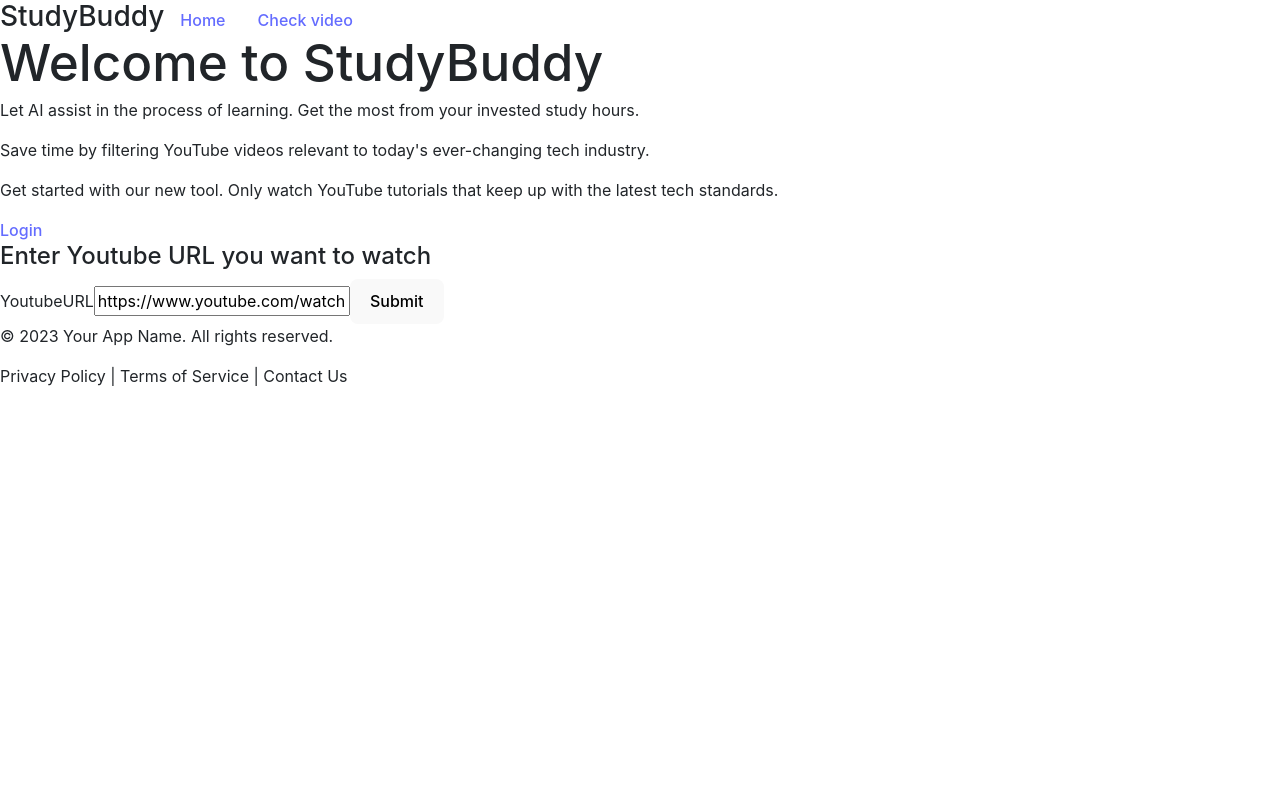
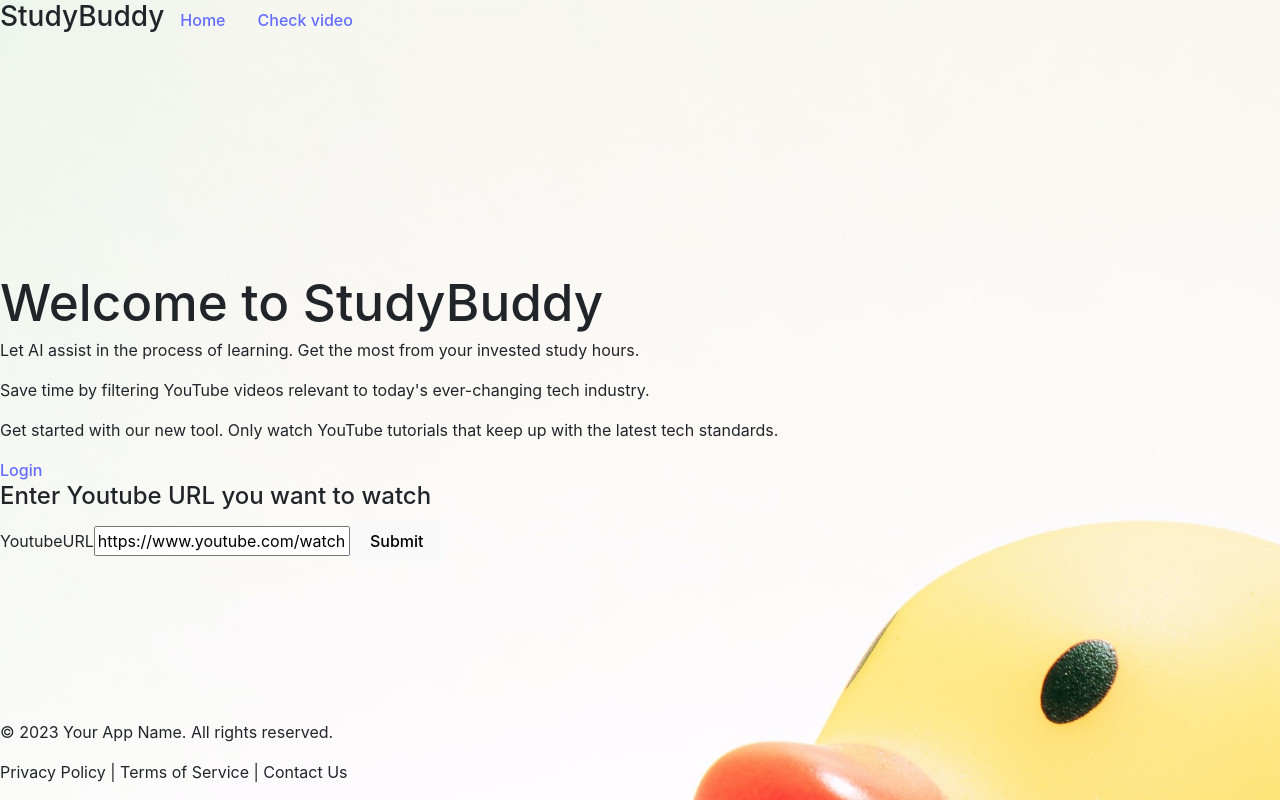
Before and after one commit to gorhgo3/assisting-your-learning, a React (Vite) app: page / in a window 1280 px wide. Built offline with nearby package versions, Linux system fonts and the light colour scheme; no server answers.

Commit message:
css changes made

```diff
--- a/client/src/styles/App.css
+++ b/client/src/styles/App.css
@@ -1,11 +1,6 @@
 #root {
   max-width: 1280px;
   margin: 0 auto;
-  /* padding: 2rem; */
-  text-align: center;
-  /* display: flex; */
-  /* flex-direction: column; */
-  /* align-items: center; */
   text-align: center;
 }
 
--- a/client/src/styles/index.css
+++ b/client/src/styles/index.css
@@ -1,10 +1,13 @@
+@import url('https://fonts.googleapis.com/css2?family=Heebo&display=swap');
+
+
 :root {
   font-family: Inter, system-ui, Avenir, Helvetica, Arial, sans-serif;
   line-height: 1.5;
   font-weight: 400;
 
   color-scheme: light dark;
-  color: rgba(255, 255, 255, 0.87);
+  color: rgba(0, 0, 0, 0.87);
   background-color: #242424;
 
   font-synthesis: none;
@@ -86,7 +89,38 @@ button:focus-visible {
   color: white;
 }
 
+.header {
+  width: 100vw;
+}
 
 .header-link {
   padding-inline: 1rem;
 }
+
+body {
+  background-image: url('../public/myDuck.jpg');
+  background-position: center;
+  background-repeat: no-repeat;
+  background-size: cover;
+}
+
+.title {
+  font-family: 'Heebo', sans-serif;
+  font-size: 5rem;
+}
+
+.title-sub--negative {
+  color: red;
+}
+
+.content {
+  margin-top: 15em;
+  flex: 1
+  /* align-items: center; */
+}
+
+
+.footer {
+  position: absolute;
+  bottom: 0;
+}
```
